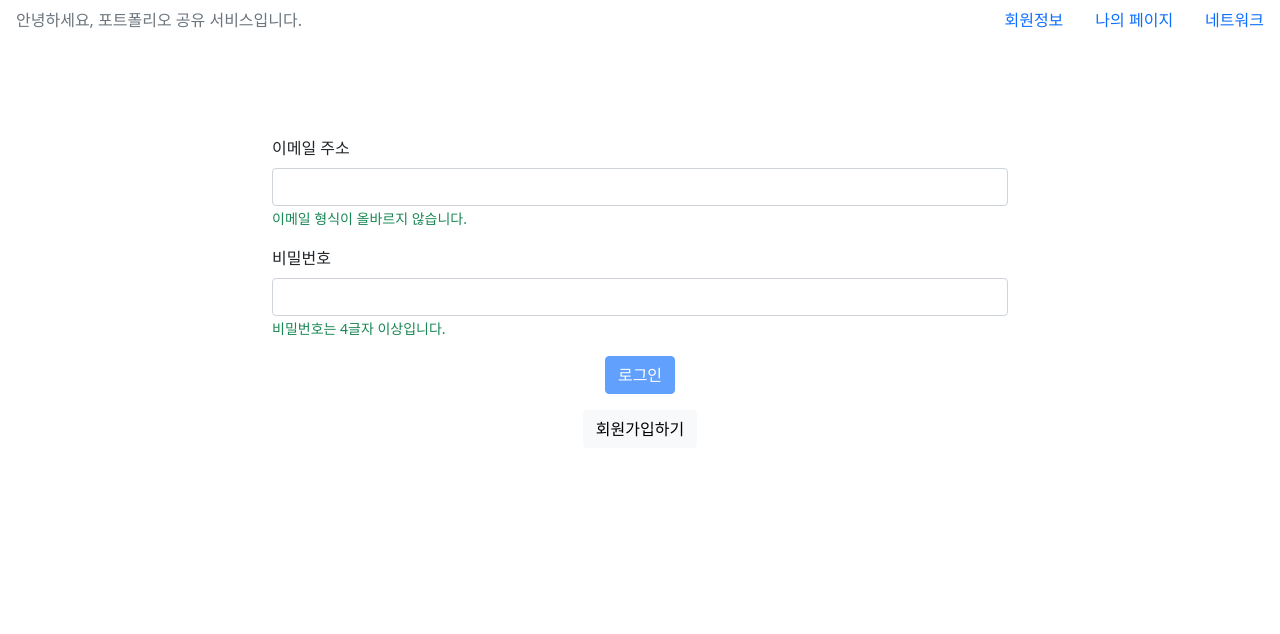
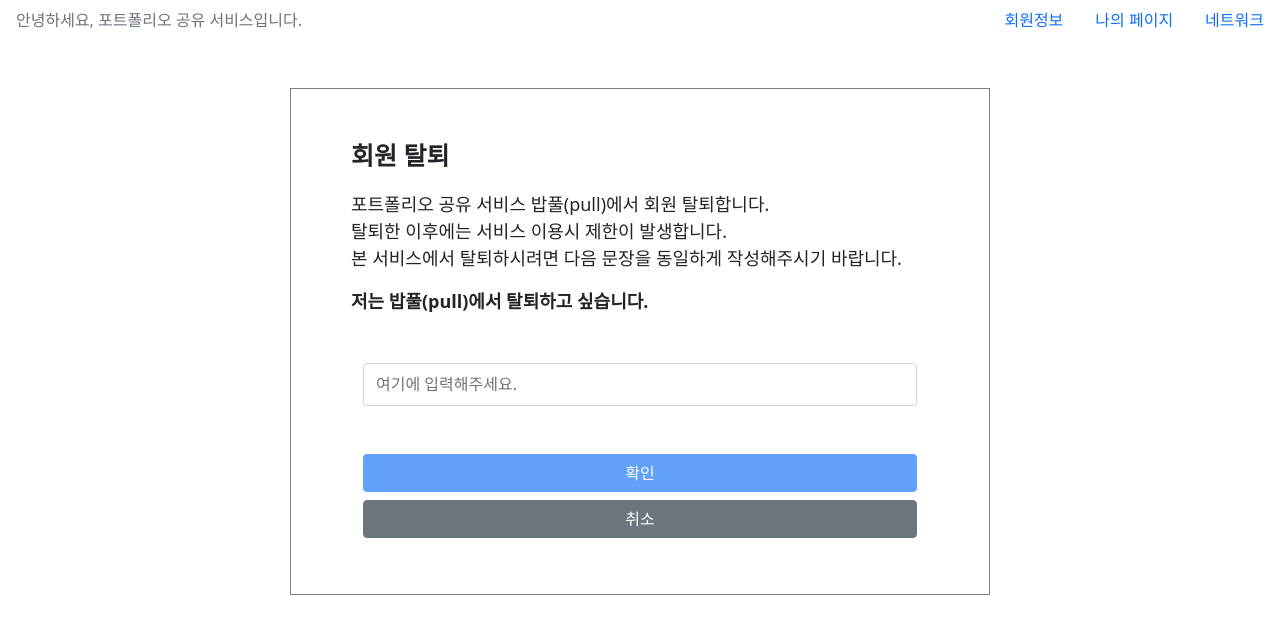
Before and after one commit to bobpull/bobpull, a React (Create React App) app in the folder front/: page /edit/withdraw in a window 1280 px wide. Before the commit this address led to /login. Shown: the top 634 px of the page. Built offline with nearby package versions, Linux system fonts and the light colour scheme; no server answers.

Commit message:
회원 탈퇴 component 구현 & route 추가

```diff
--- a/front/src/App.js
+++ b/front/src/App.js
@@ -11,6 +11,7 @@ import RegisterForm from "./components/user/RegisterForm";
 import Portfolio from "./components/Portfolio";
 import MemberEdit from "./components/user/MemberEdit";
 import PasswordEdit from "./components/user/PasswordEdit";
+import WithdrawMember from "./components/user/WithdrawMember";
 
 export const UserStateContext = createContext(null);
 export const DispatchContext = createContext(null);
@@ -67,6 +68,7 @@ function App() {
             <Route path="/network" element={<Network />} />
             <Route path="/edit" element={<MemberEdit />} />
             <Route path="/edit/password" element={<PasswordEdit />} />
+            <Route path="/edit/withdraw" element={<WithdrawMember />} />
             <Route path="*" element={<Portfolio />} />
           </Routes>
         </Router>
--- a/front/src/components/user/MemberEdit.js
+++ b/front/src/components/user/MemberEdit.js
@@ -22,7 +22,11 @@ function MemberEdit() {
         >
           비밀번호 변경
         </Button>
-        <Button variant="primary" className="mb-3">
+        <Button
+          variant="primary"
+          className="mb-3"
+          onClick={() => navigate("/edit/withdraw")}
+        >
           회원 탈퇴
         </Button>
       </Row>
--- /dev/null
+++ b/front/src/components/user/WithdrawMember.js
@@ -0,0 +1,77 @@
+import { useState } from "react";
+import { useNavigate } from "react-router-dom";
+import { Container, Form, Row, Button } from "react-bootstrap";
+import * as Api from "../../api";
+
+const targetSentence = "저는 밥풀(pull)에서 탈퇴하고 싶습니다.";
+
+function WithdrawMember() {
+  const navigate = useNavigate();
+
+  const [sentence, setSentence] = useState("");
+  const isCorrect = targetSentence === sentence;
+
+  function handleSubmit(e) {
+    e.preventDefault();
+
+    try {
+    } catch (err) {
+      console.log(err);
+    }
+  }
+
+  return (
+    <Container style={{ maxWidth: "700px", border: "1px solid gray" }}>
+      <Row className="m-5" style={{ fontSize: "25px", fontWeight: "bold" }}>
+        회원 탈퇴
+        <Row
+          className="mt-3"
+          style={{ fontSize: "18px", fontWeight: "normal" }}
+        >
+          포트폴리오 공유 서비스 밥풀(pull)에서 회원 탈퇴합니다. <br />
+          탈퇴한 이후에는 서비스 이용시 제한이 발생합니다. <br /> 본 서비스에서
+          탈퇴하시려면 다음 문장을 동일하게 작성해주시기 바랍니다.
+        </Row>
+        <Row className="mt-3" style={{ fontSize: "18px", fontWeight: "bold" }}>
+          {targetSentence}
+        </Row>
+      </Row>
+      <Row className="justify-content-md-center m-5">
+        <Form onSubmit={handleSubmit}>
+          <Form.Group controlId="currentPassword" className="mb-3">
+            <Form.Control
+              type="text"
+              autoComplete="off"
+              value={sentence}
+              onChange={(e) => setSentence(e.target.value)}
+              placeholder="여기에 입력해주세요."
+              style={{ height: "43px" }}
+            />
+          </Form.Group>
+          <Form.Group as={Row} style={{ margin: "0px" }} className="mt-5">
+            <Button
+              variant="primary"
+              type="submit"
+              className="mb-2"
+              disabled={!isCorrect}
+            >
+              확인
+            </Button>
+            <Button
+              variant="secondary"
+              type="submit"
+              className="mb-2"
+              onClick={() => {
+                navigate("/edit");
+              }}
+            >
+              취소
+            </Button>
+          </Form.Group>
+        </Form>
+      </Row>
+    </Container>
+  );
+}
+
+export default WithdrawMember;
```
